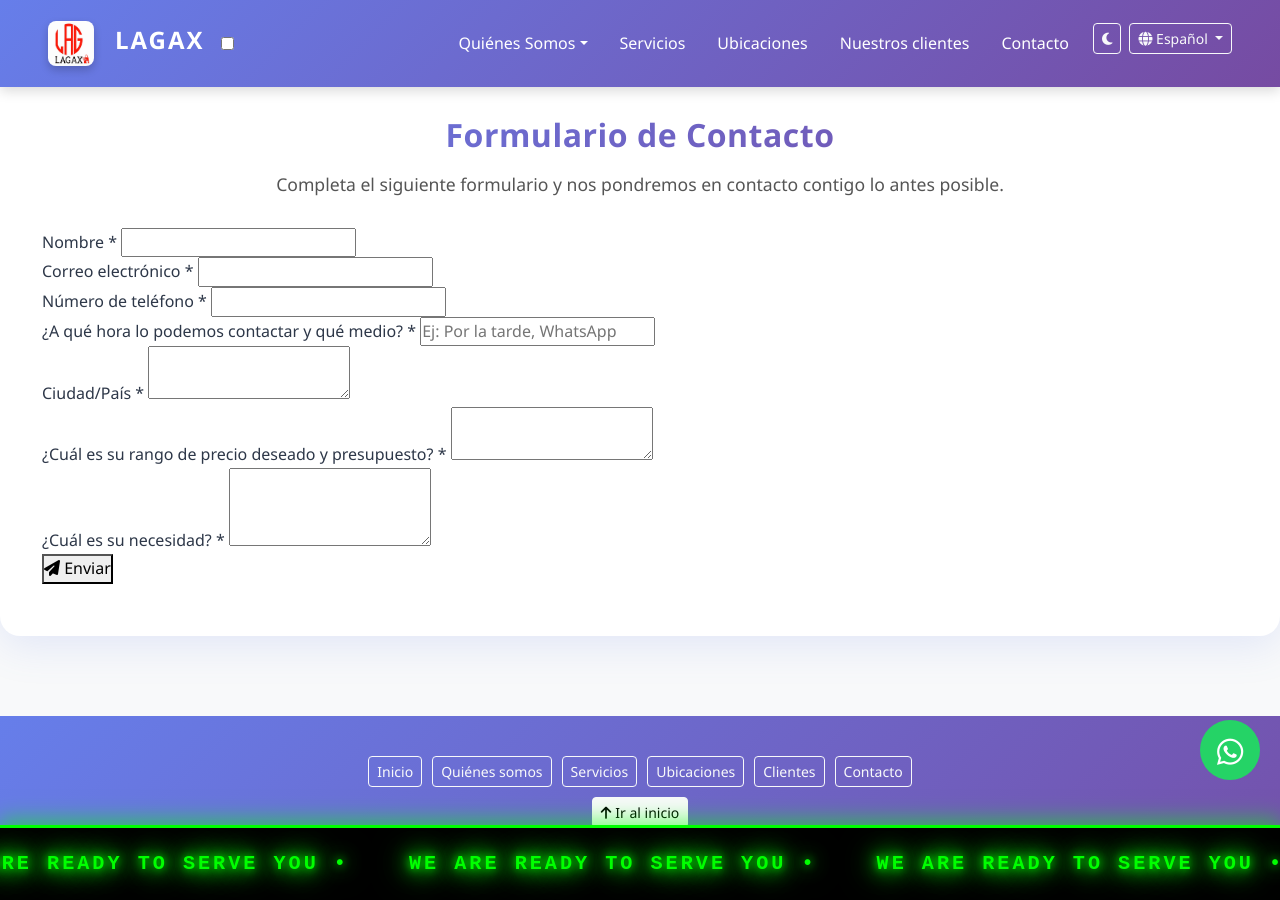
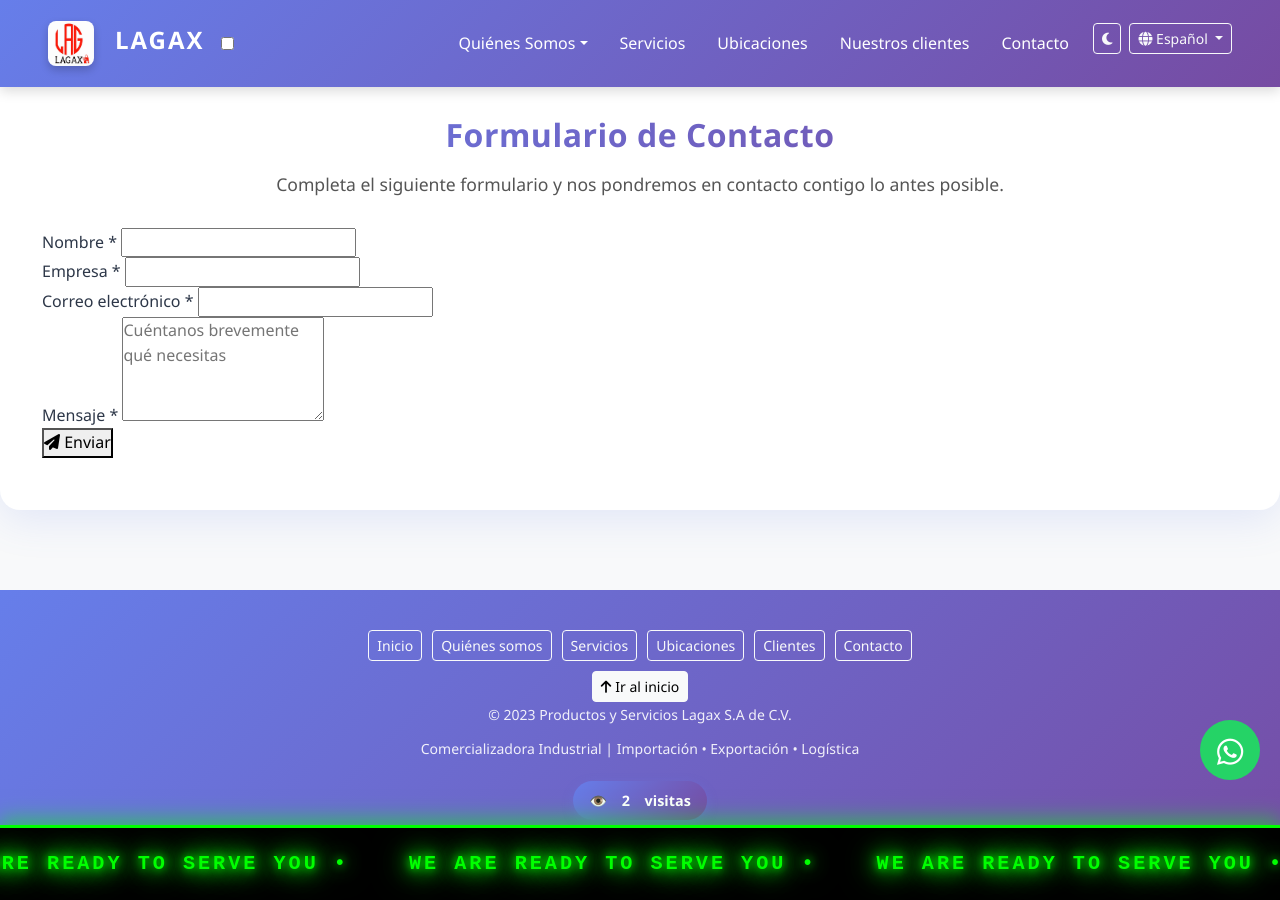
Before and after one commit to gasglz18/lagax, a Jekyll site: the page built from index.md, in a window 1280 px wide and 900 px high, scrolled down 3417 px. Built offline with Jekyll 4.4.1, drawn with Linux system fonts in a browser that asks for light colours.

```diff
--- a/assets/js/custom-form.js
+++ b/assets/js/custom-form.js
@@ -3,6 +3,7 @@
   'use strict';
 
   const APPS_SCRIPT_URL = 'https://script.google.com/macros/s/AKfycbwA8siBlH6RvFj8OgKuot-StMsCQ1INdytCOT6ycyFTfM0xtak4jNFQsoQjP9k6aiQC/exec';
+  const DESTINATION_EMAIL = 'direccion@lagax.shop';
 
   document.addEventListener('DOMContentLoaded', function() {
     const form = document.getElementById('lagax-custom-form');
@@ -21,13 +22,12 @@
 
       // Get form data
       const formData = {
-        nombre: document.getElementById('nombre').value,
-        email: document.getElementById('email').value,
-        direccion: document.getElementById('direccion').value,
-        telefono: document.getElementById('telefono').value,
-        presupuesto: document.getElementById('presupuesto').value,
-        horario: document.getElementById('horario').value,
-        necesidad: document.getElementById('necesidad').value
+        nombre: document.getElementById('nombre').value.trim(),
+        empresa: document.getElementById('empresa').value.trim(),
+        email: document.getElementById('email').value.trim(),
+        mensaje: document.getElementById('mensaje').value.trim(),
+        destinoCorreo: DESTINATION_EMAIL,
+        asunto: 'Nuevo mensaje de contacto - Lagax'
       };
 
       // Send to Google Sheets via Apps Script
--- a/index.md
+++ b/index.md
@@ -653,33 +653,18 @@ startAutoplay();
       </div>
 
       <div class="form-group">
+        <label for="empresa">Empresa <span class="required">*</span></label>
+        <input type="text" id="empresa" name="empresa" autocomplete="organization" required>
+      </div>
+
+      <div class="form-group">
         <label for="email">Correo electrónico <span class="required">*</span></label>
         <input type="email" id="email" name="email" autocomplete="email" required>
       </div>
 
-      <div class="form-group">
-        <label for="telefono">Número de teléfono <span class="required">*</span></label>
-        <input type="tel" id="telefono" name="telefono" autocomplete="tel" required>
-      </div>
-
-      <div class="form-group">
-        <label for="horario">¿A qué hora lo podemos contactar y qué medio? <span class="required">*</span></label>
-        <input type="text" id="horario" name="horario" autocomplete="off" required placeholder="Ej: Por la tarde, WhatsApp">
-      </div>
-
       <div class="form-group full-width">
-        <label for="direccion">Ciudad/País <span class="required">*</span></label>
-        <textarea id="direccion" name="direccion" autocomplete="street-address" rows="2" required></textarea>
-      </div>
-
-      <div class="form-group full-width">
-        <label for="presupuesto">¿Cuál es su rango de precio deseado y presupuesto? <span class="required">*</span></label>
-        <textarea id="presupuesto" name="presupuesto" autocomplete="off" rows="2" required></textarea>
-      </div>
-
-      <div class="form-group full-width">
-        <label for="necesidad">¿Cuál es su necesidad? <span class="required">*</span></label>
-        <textarea id="necesidad" name="necesidad" autocomplete="off" rows="3" required></textarea>
+        <label for="mensaje">Mensaje <span class="required">*</span></label>
+        <textarea id="mensaje" name="mensaje" autocomplete="off" rows="4" required placeholder="Cuéntanos brevemente qué necesitas"></textarea>
       </div>
     </div>
 
```
